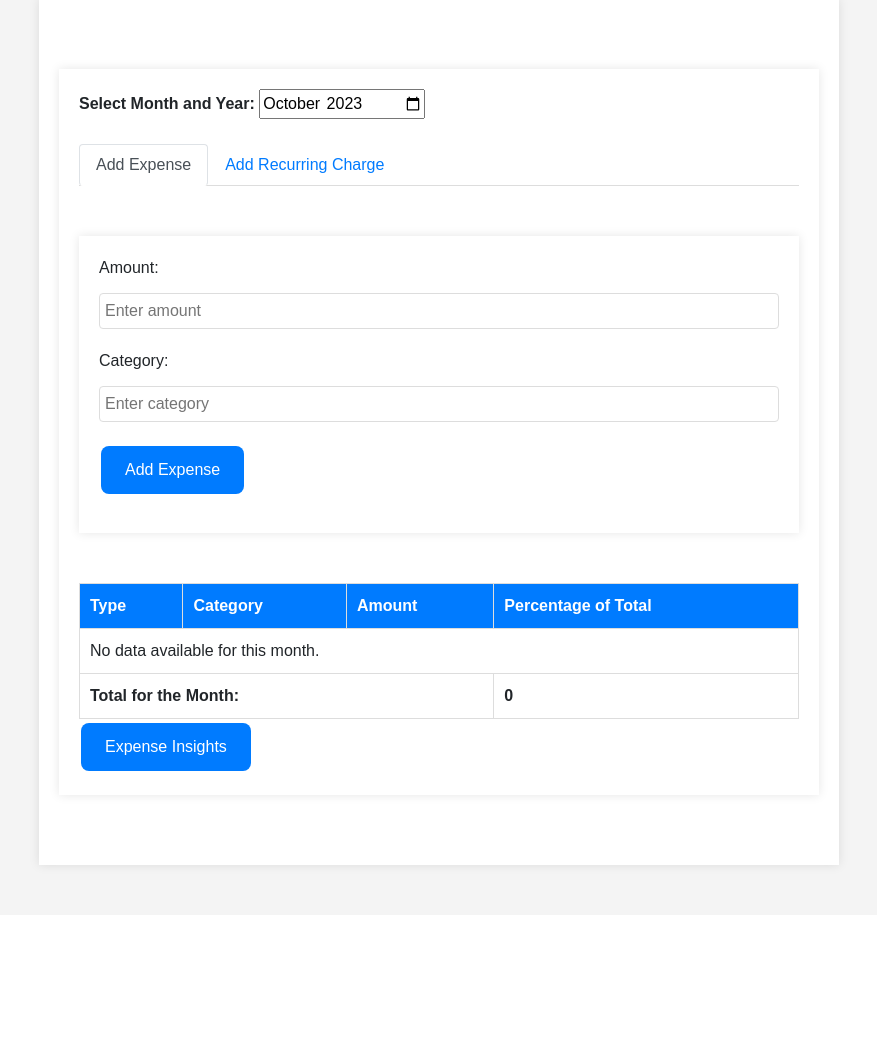
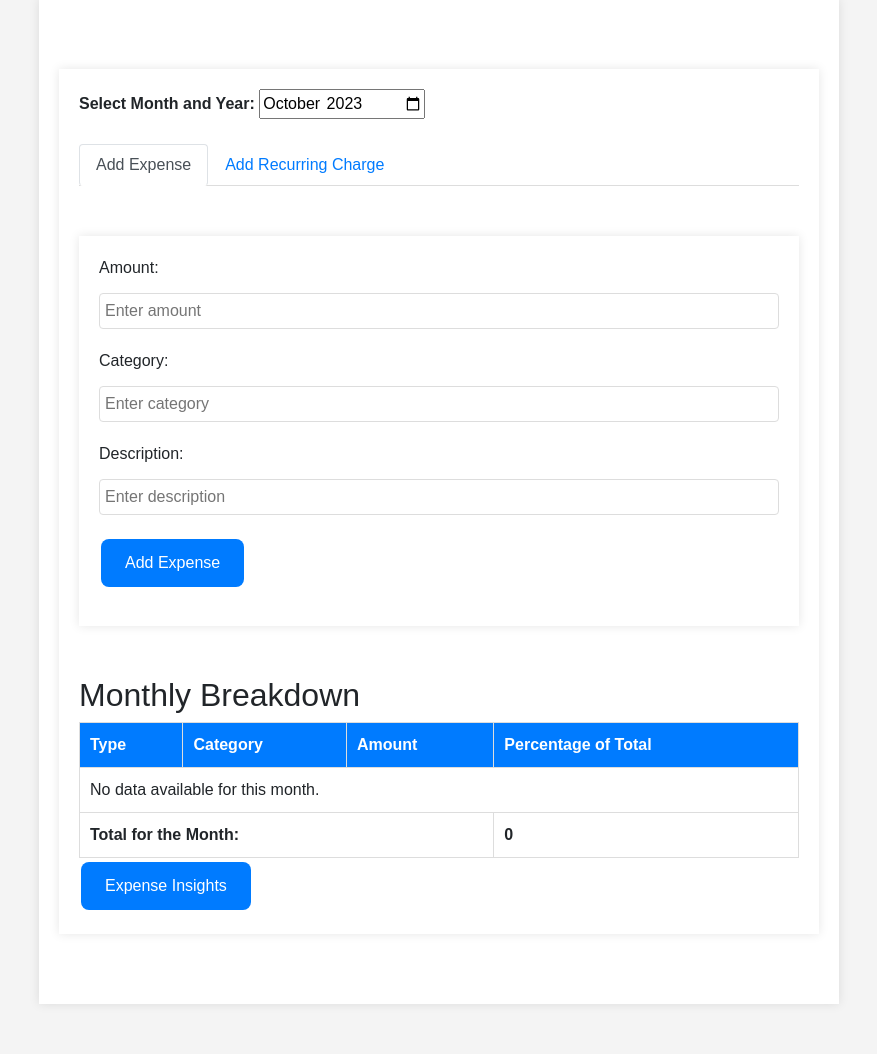
Before and after one commit to YukioRivera/expenseTracker, a Flask app: page / in a window 1280 px wide. Shown: the part 115-1169 px from the top of the page, without its empty margins (201-1078 px from the left). Before the commit the page ends 987 px from the top, so only its background shows below. Run offline with Flask 2, Linux system fonts and the light colour scheme; the visitor is signed in with stand-in values (Sample User, id 1); data comes from the database, SQL or seed files in the repository; data that the repository does not hold is empty; some libraries are stand-ins or nearby versions.

Commit message:
added a section to put description in the entry form

```diff
--- a/app/routes.py
+++ b/app/routes.py
@@ -105,6 +105,13 @@ def home():
     sorted_data = sorted(aggregated_data_list, key=lambda x: x['category'])
 
     # Step 5: Pass the Data to the Template
+    if request.method == 'POST':
+        # Handle the form submission here
+        # For example, if you have a form field named 'new_date':
+        new_date = request.form.get('new_date')
+        if new_date:
+            return redirect(url_for('main.home', date=new_date))
+
     return render_template(
         'index.html',
         data=sorted_data,
@@ -166,10 +173,10 @@ def submit():
     amount = float(request.form.get('amount'))
     category = request.form.get('category').lower()
     date_time = datetime.now()
+    description = request.form.get('description')  # Extract the description from the form data
 
     # Insert data into the database
-    expense = Expense(amount=amount, category=category, date_time=date_time)
-    # this was added check this if the website doesnt work
+    expense = Expense(amount=amount, category=category, date_time=date_time, description=description)  # Set the description attribute
     try:
         db.session.add(expense)
         db.session.commit()
@@ -179,6 +186,7 @@ def submit():
         flash(f'Error: {e}', 'danger')
 
     return redirect(url_for('main.home'))
+
 
 @main.route('/remove-entry', methods=['POST'])
 @login_required
--- a/app/templates/index.html
+++ b/app/templates/index.html
@@ -34,6 +34,10 @@
                         <div class="input-group">
                             <label for="category">Category:</label>
                             <input type="text" name="category" id="category" required placeholder="Enter category">
+                        </div>
+                        <div class="input-group">
+                            <label for="description">Description:</label>
+                            <input type="text" name="description" id="description" placeholder="Enter description">
                         </div>
                         <div class="input-group">
                             <button type="submit" class="btn-expense-insights">Add Expense</button>
@@ -74,6 +78,10 @@
 
         <!-- Unified Expenses and Recurring Charges Table -->
         <section class="expenses-summary">
+
+            <!-- Adding the title for the table -->
+            <h2>Monthly Breakdown</h2>
+
             <table class="expenses-table">
                 <thead>
                     <tr>
```
